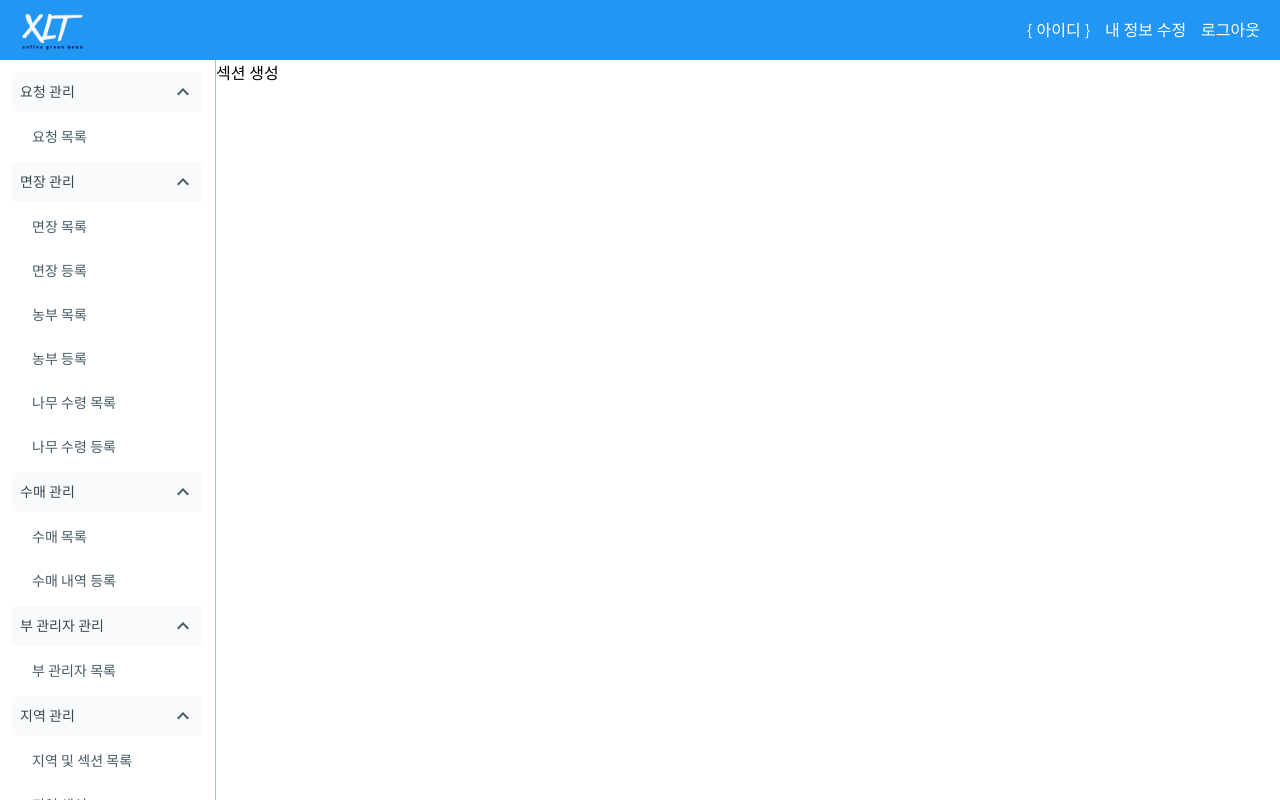
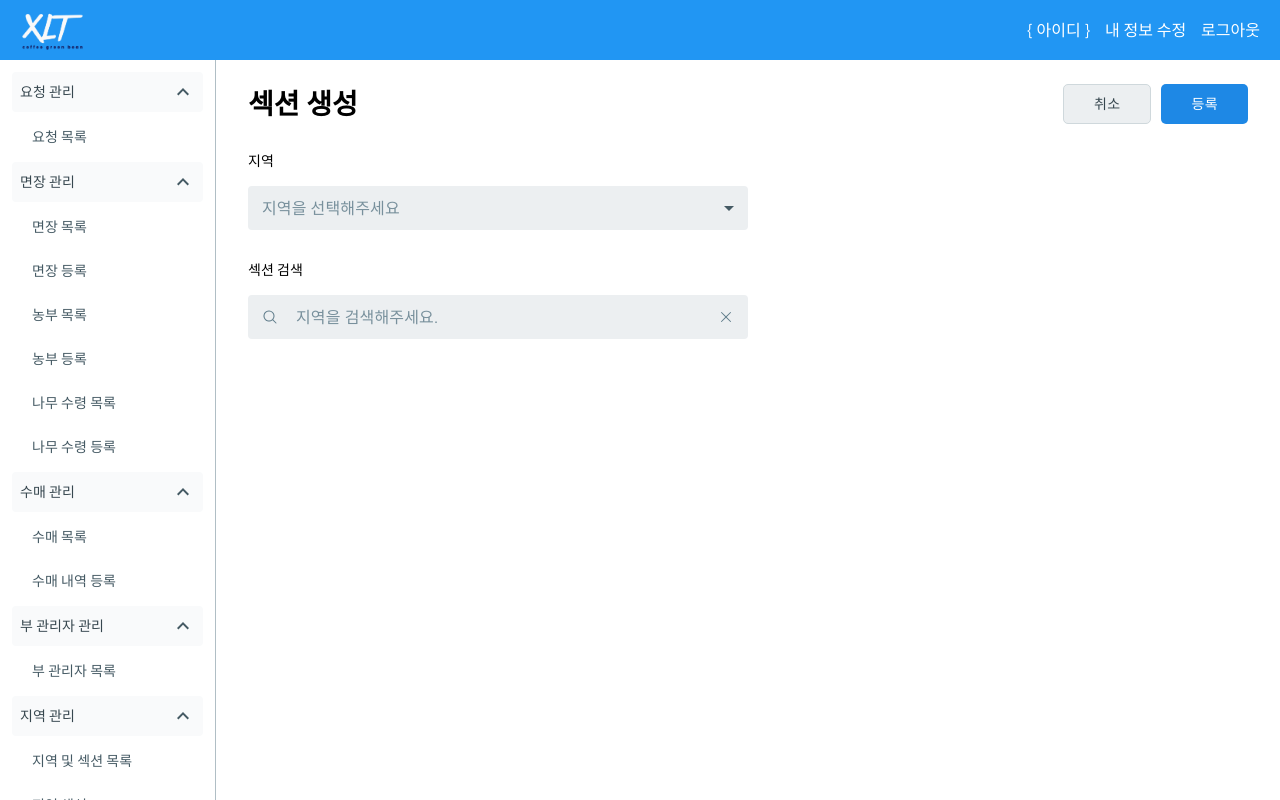
Before and after one commit to media-art-nation/coffee-frontend, a React (Vite) app: page /locations/register/section in a window 1280 px wide. Built offline with nearby package versions, Linux system fonts and the light colour scheme; a web font is replaced by a local one.

Commit message:
[feat] 지역 생성, 섹션 생성 페이지 레이아웃 구현 완료

```diff
--- a/src/components/SearchTextField.tsx
+++ b/src/components/SearchTextField.tsx
@@ -1,13 +1,30 @@
+import { FieldValues, Path, RegisterOptions, UseFormRegister } from 'react-hook-form';
+
 import { InputAdornment, TextField, TextFieldProps } from '@mui/material';
 import { MagnifyingGlass, X } from '@phosphor-icons/react';
 
 import { palette } from '@/themes';
 
-const SearchTextField: React.FC<TextFieldProps> = ({ sx, ...props }) => {
+interface SearchTextFieldProps<T extends FieldValues> extends Omit<TextFieldProps, 'name'> {
+    disabled?: boolean;
+    register: UseFormRegister<T>;
+    rules?: RegisterOptions<T, Path<T>>;
+    fieldName: Path<T>;
+    placeholder?: string;
+}
+const SearchTextField = <T extends FieldValues>({
+    fieldName,
+    register,
+    rules,
+    placeholder,
+    ...props
+}: SearchTextFieldProps<T>) => {
     return (
         <TextField
             {...props}
-            sx={{ ...sx }}
+            {...register(fieldName, rules)}
+            sx={{ ...props.sx }}
+            placeholder={placeholder}
             slotProps={{
                 input: {
                     startAdornment: (
--- a/src/pages/Locations/LocationRegister/index.tsx
+++ b/src/pages/Locations/LocationRegister/index.tsx
@@ -1,7 +1,34 @@
-import { Stack } from '@mui/material';
+import { useForm } from 'react-hook-form';
 
+import { Button, Stack } from '@mui/material';
+
+import LabelComponentsLayout from '@/components/LabelComponentsLayout';
+import PageLayout from '@/components/PageLayout';
+import SearchTextField from '@/components/SearchTextField';
+import Title from '@/components/Title';
+
+interface TLocationInput {
+    area: string;
+}
 const LocationRegister = () => {
-    return <Stack sx={{ width: '100%' }}>지역 생성</Stack>;
+    const methods = useForm<TLocationInput>();
+    return (
+        <Stack>
+            <Title title="지역 생성">
+                <Button variant="containedGrey">취소</Button>
+                <Button variant="containedBlue">등록</Button>
+            </Title>
+            <PageLayout>
+                <LabelComponentsLayout labelValue="지역 검색">
+                    <SearchTextField
+                        fieldName="area"
+                        register={methods.register}
+                        placeholder="지역을 검색해주세요."
+                    />
+                </LabelComponentsLayout>
+            </PageLayout>
+        </Stack>
+    );
 };
 
 export default LocationRegister;
--- a/src/pages/Locations/SectionRegister/index.tsx
+++ b/src/pages/Locations/SectionRegister/index.tsx
@@ -1,7 +1,46 @@
-import { Stack } from '@mui/material';
+import { useForm } from 'react-hook-form';
 
+import { Button, Stack } from '@mui/material';
+
+import LabelAndSelect from '@/components/LabelAndSelect';
+import LabelComponentsLayout from '@/components/LabelComponentsLayout';
+import PageLayout from '@/components/PageLayout';
+import SearchTextField from '@/components/SearchTextField';
+import Title from '@/components/Title';
+
+interface TSectionInput {
+    area: string;
+    section: string;
+}
 const SectionRegister = () => {
-    return <Stack sx={{ width: '100%' }}>섹션 생성</Stack>;
+    const methods = useForm<TSectionInput>();
+    return (
+        <Stack>
+            <Title title="섹션 생성">
+                <Button variant="containedGrey">취소</Button>
+                <Button variant="containedBlue">등록</Button>
+            </Title>
+            <PageLayout gap={'27px'}>
+                <LabelAndSelect
+                    labelValue="지역"
+                    control={methods.control}
+                    selectArr={[
+                        { value: '1', label: '경기도' },
+                        { value: '2', label: '부산' },
+                    ]}
+                    fieldName="area"
+                    placeholder="지역을 선택해주세요"
+                />
+                <LabelComponentsLayout labelValue="섹션 검색">
+                    <SearchTextField
+                        fieldName="area"
+                        register={methods.register}
+                        placeholder="지역을 검색해주세요."
+                    />
+                </LabelComponentsLayout>
+            </PageLayout>
+        </Stack>
+    );
 };
 
 export default SectionRegister;
--- a/src/pages/TestComponents.tsx
+++ b/src/pages/TestComponents.tsx
@@ -27,8 +27,8 @@ import { useDialog } from '@/hooks/useDialog';
 import { TChipColor } from '@/typings/Chip';
 
 const TestComponents = () => {
-    const methods = useForm<{ input: string; photo: File | null }>({
-        defaultValues: { input: '', photo: null },
+    const methods = useForm<{ input: string; photo: File | null; search: string }>({
+        defaultValues: { input: '', photo: null, search: '' },
     });
     const { openDialog } = useDialog();
 
@@ -145,7 +145,11 @@ const TestComponents = () => {
                     <MenuItem value="3">3</MenuItem>
                 </Select>
                 <Typography>Search</Typography>
-                <SearchTextField />
+                <SearchTextField
+                    fieldName="search"
+                    register={methods.register}
+                    placeholder="검색어를 입력하세요."
+                />
                 <Typography>calendar</Typography>
                 <CustomDatePicker value={value} onChange={(newValue) => setValue(newValue)} />
                 <Typography>Textarea</Typography>
```
